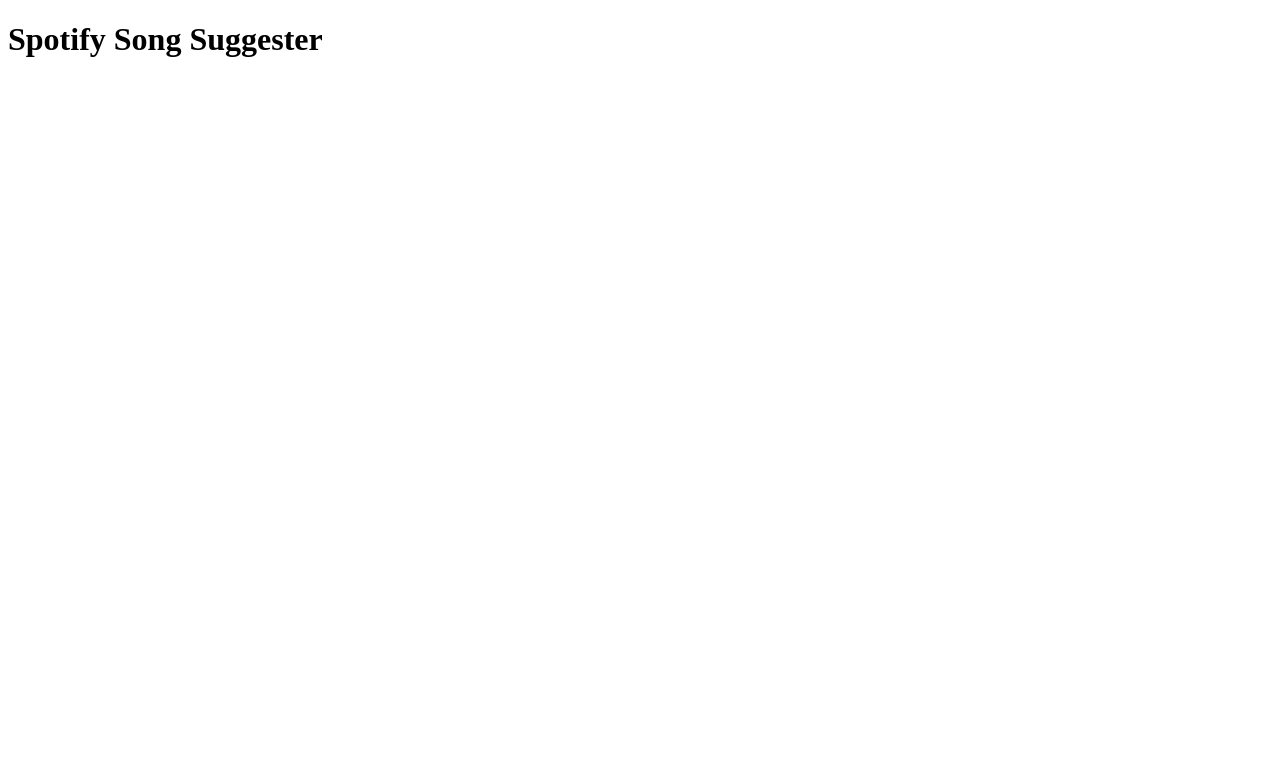
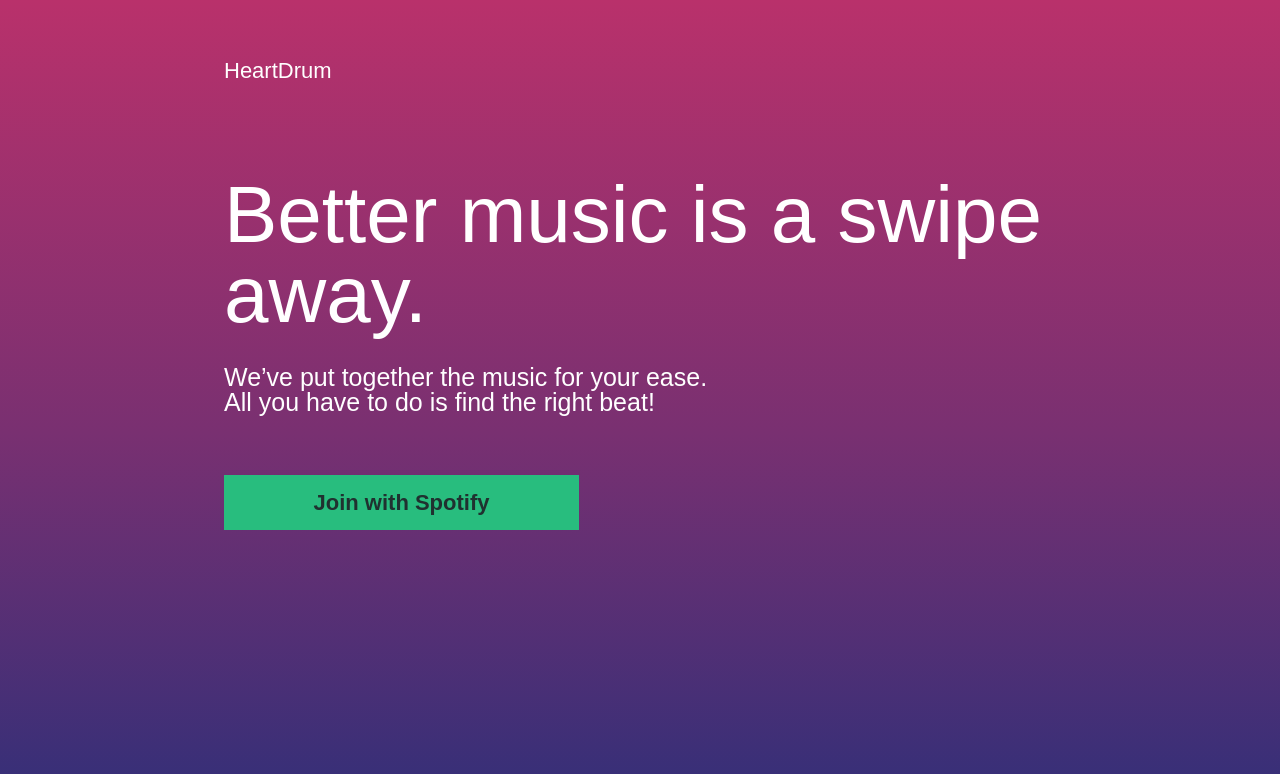
Before and after one commit to Spotify-Song-Suggester-4/Front-End, a React (Create React App) app: page / in a window 1280 px wide. Shown: the top 774 px of the page. Built offline with nearby package versions, Linux system fonts and the light colour scheme.

Commit message:
Add Homepage Hook Spotify API

```diff
--- a/package.json
+++ b/package.json
@@ -15,7 +15,8 @@
     "react-redux": "^7.2.0",
     "react-router-dom": "^5.1.2",
     "react-scripts": "3.4.1",
-    "redux": "^4.0.5"
+    "redux": "^4.0.5",
+    "styled-components": "^5.0.1"
   },
   "scripts": {
     "start": "react-scripts start",
@@ -51,5 +52,8 @@
       "last 1 firefox version",
       "last 1 safari version"
     ]
+  },
+  "devDependencies": {
+    "babel-plugin-styled-components": "^1.10.7"
   }
 }
--- a/public/index.html
+++ b/public/index.html
@@ -3,6 +3,7 @@
   <head>
     <meta charset="utf-8" />
     <link rel="icon" href="%PUBLIC_URL%/favicon.ico" />
+
     <meta name="viewport" content="width=device-width, initial-scale=1" />
     <meta name="theme-color" content="#000000" />
     <meta
--- a/src/App.js
+++ b/src/App.js
@@ -1,10 +1,23 @@
 import React from 'react';
+
+import { Switch, Route } from 'react-router-dom';
+import Home from './components/Home';
 
 function App() {
   return (
-    <div>
-      <h1>Spotify Song Suggester</h1>
-    </div>
+    <>
+      <Switch>
+        <Route path="/">
+          <Home />
+        </Route>
+        <Route path="/profile">
+          <h1>Profile</h1>
+        </Route>
+        <Route path="/profile">
+          <h1>Profile</h1>
+        </Route>
+      </Switch>
+    </>
   );
 }
 
--- /dev/null
+++ b/src/components/Home/index.jsx
@@ -0,0 +1,66 @@
+import React from 'react';
+import styled from 'styled-components';
+
+const HomeBody = styled.div`
+  width: 100vw;
+  height: 100vh;
+
+  background: linear-gradient(
+    180deg,
+    rgba(185, 49, 107, 1) 0%,
+    rgba(121, 48, 113, 1) 54%,
+    rgba(52, 47, 120, 1) 100%
+  );
+  .container {
+    width: 100%;
+    max-width: 832px;
+    margin: 0 auto;
+    padding: 10px 15px;
+    color: white;
+    .nav {
+      width: 100%;
+      height: 50px;
+      margin: 50px 0;
+      h1 {
+        font-size: 22px;
+      }
+    }
+    h2 {
+      font-size: 80px;
+
+      margin-top: 65px;
+    }
+    p {
+      font-size: 25px;
+      margin: 30px 0;
+    }
+    button {
+      width: 355px;
+      height: 55px;
+      font-size: 22px;
+      color: #203130;
+      background-color: #28bd7e;
+      border: none;
+      font-weight: bold;
+      margin: 30px 0;
+    }
+  }
+`;
+
+export default function Home(props) {
+  return (
+    <HomeBody>
+      <main className="container">
+        <div className="nav">
+          <h1>HeartDrum</h1>
+        </div>
+        <h2>Better music is a swipe away.</h2>
+        <p>
+          We’ve put together the music for your ease. <br /> All you have to do
+          is find the right beat!
+        </p>
+        <button>Join with Spotify</button>
+      </main>
+    </HomeBody>
+  );
+}
--- a/src/index.js
+++ b/src/index.js
@@ -1,7 +1,14 @@
+// Create React App
 import React from 'react';
 import ReactDOM from 'react-dom';
 import App from './App';
 
+import './reset.css';
+
+// Route
+import { BrowserRouter as Router } from 'react-router-dom';
+
+// Redux
 import { Provider } from 'react-redux';
 import { createStore } from 'redux';
 import spotifyApp from './reducers';
@@ -10,7 +17,9 @@
 
 ReactDOM.render(
   <Provider store={store}>
-    <App />
+    <Router>
+      <App />
+    </Router>
   </Provider>,
   document.getElementById('root')
 );
--- /dev/null
+++ b/src/reset.css
@@ -0,0 +1,451 @@
+/* http://meyerweb.com/eric/tools/css/reset/
+   v2.0-modified | 20110126
+   License: none (public domain)
+*/
+
+html,
+body,
+div,
+span,
+applet,
+object,
+iframe,
+h1,
+h2,
+h3,
+h4,
+h5,
+h6,
+p,
+blockquote,
+pre,
+a,
+abbr,
+acronym,
+address,
+big,
+cite,
+code,
+del,
+dfn,
+em,
+img,
+ins,
+kbd,
+q,
+s,
+samp,
+small,
+strike,
+strong,
+sub,
+sup,
+tt,
+var,
+b,
+u,
+i,
+center,
+dl,
+dt,
+dd,
+ol,
+ul,
+li,
+fieldset,
+form,
+label,
+legend,
+table,
+caption,
+tbody,
+tfoot,
+thead,
+tr,
+th,
+td,
+article,
+aside,
+canvas,
+details,
+embed,
+figure,
+figcaption,
+footer,
+header,
+hgroup,
+menu,
+nav,
+output,
+ruby,
+section,
+summary,
+time,
+mark,
+audio,
+video {
+  margin: 0;
+  padding: 0;
+  border: 0;
+  font-size: 100%;
+  font: inherit;
+  vertical-align: baseline;
+}
+
+/* make sure to set some focus styles for accessibility */
+:focus {
+  outline: 0;
+}
+
+/* HTML5 display-role reset for older browsers */
+article,
+aside,
+details,
+figcaption,
+figure,
+footer,
+header,
+hgroup,
+menu,
+nav,
+section {
+  display: block;
+}
+
+body {
+  line-height: 1;
+}
+
+ol,
+ul {
+  list-style: none;
+}
+
+blockquote,
+q {
+  quotes: none;
+}
+
+blockquote:before,
+blockquote:after,
+q:before,
+q:after {
+  content: '';
+  content: none;
+}
+
+table {
+  border-collapse: collapse;
+  border-spacing: 0;
+}
+
+input[type='search']::-webkit-search-cancel-button,
+input[type='search']::-webkit-search-decoration,
+input[type='search']::-webkit-search-results-button,
+input[type='search']::-webkit-search-results-decoration {
+  -webkit-appearance: none;
+  -moz-appearance: none;
+}
+
+input[type='search'] {
+  -webkit-appearance: none;
+  -moz-appearance: none;
+  -webkit-box-sizing: content-box;
+  -moz-box-sizing: content-box;
+  box-sizing: content-box;
+}
+
+textarea {
+  overflow: auto;
+  vertical-align: top;
+  resize: vertical;
+}
+
+/**
+ * Correct `inline-block` display not defined in IE 6/7/8/9 and Firefox 3.
+ */
+
+audio,
+canvas,
+video {
+  display: inline-block;
+  *display: inline;
+  *zoom: 1;
+  max-width: 100%;
+}
+
+/**
+ * Prevent modern browsers from displaying `audio` without controls.
+ * Remove excess height in iOS 5 devices.
+ */
+
+audio:not([controls]) {
+  display: none;
+  height: 0;
+}
+
+/**
+ * Address styling not present in IE 7/8/9, Firefox 3, and Safari 4.
+ * Known issue: no IE 6 support.
+ */
+
+[hidden] {
+  display: none;
+}
+
+/**
+ * 1. Correct text resizing oddly in IE 6/7 when body `font-size` is set using
+ *    `em` units.
+ * 2. Prevent iOS text size adjust after orientation change, without disabling
+ *    user zoom.
+ */
+
+html {
+  font-size: 100%; /* 1 */
+  -webkit-text-size-adjust: 100%; /* 2 */
+  -ms-text-size-adjust: 100%; /* 2 */
+}
+
+/**
+ * Address `outline` inconsistency between Chrome and other browsers.
+ */
+
+a:focus {
+  outline: thin dotted;
+}
+
+/**
+ * Improve readability when focused and also mouse hovered in all browsers.
+ */
+
+a:active,
+a:hover {
+  outline: 0;
+}
+
+/**
+ * 1. Remove border when inside `a` element in IE 6/7/8/9 and Firefox 3.
+ * 2. Improve image quality when scaled in IE 7.
+ */
+
+img {
+  border: 0; /* 1 */
+  -ms-interpolation-mode: bicubic; /* 2 */
+}
+
+/**
+ * Address margin not present in IE 6/7/8/9, Safari 5, and Opera 11.
+ */
+
+figure {
+  margin: 0;
+}
+
+/**
+ * Correct margin displayed oddly in IE 6/7.
+ */
+
+form {
+  margin: 0;
+}
+
+/**
+ * Define consistent border, margin, and padding.
+ */
+
+fieldset {
+  border: 1px solid #c0c0c0;
+  margin: 0 2px;
+  padding: 0.35em 0.625em 0.75em;
+}
+
+/**
+ * 1. Correct color not being inherited in IE 6/7/8/9.
+ * 2. Correct text not wrapping in Firefox 3.
+ * 3. Correct alignment displayed oddly in IE 6/7.
+ */
+
+legend {
+  border: 0; /* 1 */
+  padding: 0;
+  white-space: normal; /* 2 */
+  *margin-left: -7px; /* 3 */
+}
+
+/**
+ * 1. Correct font size not being inherited in all browsers.
+ * 2. Address margins set differently in IE 6/7, Firefox 3+, Safari 5,
+ *    and Chrome.
+ * 3. Improve appearance and consistency in all browsers.
+ */
+
+button,
+input,
+select,
+textarea {
+  font-size: 100%; /* 1 */
+  margin: 0; /* 2 */
+  vertical-align: baseline; /* 3 */
+  *vertical-align: middle; /* 3 */
+}
+
+/**
+ * Address Firefox 3+ setting `line-height` on `input` using `!important` in
+ * the UA stylesheet.
+ */
+
+button,
+input {
+  line-height: normal;
+}
+
+/**
+ * Address inconsistent `text-transform` inheritance for `button` and `select`.
+ * All other form control elements do not inherit `text-transform` values.
+ * Correct `button` style inheritance in Chrome, Safari 5+, and IE 6+.
+ * Correct `select` style inheritance in Firefox 4+ and Opera.
+ */
+
+button,
+select {
+  text-transform: none;
+}
+
+/**
+ * 1. Avoid the WebKit bug in Android 4.0.* where (2) destroys native `audio`
+ *    and `video` controls.
+ * 2. Correct inability to style clickable `input` types in iOS.
+ * 3. Improve usability and consistency of cursor style between image-type
+ *    `input` and others.
+ * 4. Remove inner spacing in IE 7 without affecting normal text inputs.
+ *    Known issue: inner spacing remains in IE 6.
+ */
+
+button,
+html input[type="button"], /* 1 */
+input[type="reset"],
+input[type="submit"] {
+  -webkit-appearance: button; /* 2 */
+  cursor: pointer; /* 3 */
+  *overflow: visible; /* 4 */
+}
+
+/**
+ * Re-set default cursor for disabled elements.
+ */
+
+button[disabled],
+html input[disabled] {
+  cursor: default;
+}
+
+/**
+ * 1. Address box sizing set to content-box in IE 8/9.
+ * 2. Remove excess padding in IE 8/9.
+ * 3. Remove excess padding in IE 7.
+ *    Known issue: excess padding remains in IE 6.
+ */
+
+input[type='checkbox'],
+input[type='radio'] {
+  box-sizing: border-box; /* 1 */
+  padding: 0; /* 2 */
+  *height: 13px; /* 3 */
+  *width: 13px; /* 3 */
+}
+
+/**
+ * 1. Address `appearance` set to `searchfield` in Safari 5 and Chrome.
+ * 2. Address `box-sizing` set to `border-box` in Safari 5 and Chrome
+ *    (include `-moz` to future-proof).
+ */
+
+input[type='search'] {
+  -webkit-appearance: textfield; /* 1 */
+  -moz-box-sizing: content-box;
+  -webkit-box-sizing: content-box; /* 2 */
+  box-sizing: content-box;
+}
+
+/**
+ * Remove inner padding and search cancel button in Safari 5 and Chrome
+ * on OS X.
+ */
+
+input[type='search']::-webkit-search-cancel-button,
+input[type='search']::-webkit-search-decoration {
+  -webkit-appearance: none;
+}
+
+/**
+ * Remove inner padding and border in Firefox 3+.
+ */
+
+button::-moz-focus-inner,
+input::-moz-focus-inner {
+  border: 0;
+  padding: 0;
+}
+
+/**
+ * 1. Remove default vertical scrollbar in IE 6/7/8/9.
+ * 2. Improve readability and alignment in all browsers.
+ */
+
+textarea {
+  overflow: auto; /* 1 */
+  vertical-align: top; /* 2 */
+}
+
+/**
+ * Remove most spacing between table cells.
+ */
+
+table {
+  border-collapse: collapse;
+  border-spacing: 0;
+}
+
+html,
+button,
+input,
+select,
+textarea {
+  color: #222;
+}
+
+::-moz-selection {
+  background: #b3d4fc;
+  text-shadow: none;
+}
+
+::selection {
+  background: #b3d4fc;
+  text-shadow: none;
+}
+
+img {
+  vertical-align: middle;
+}
+
+fieldset {
+  border: 0;
+  margin: 0;
+  padding: 0;
+}
+
+textarea {
+  resize: vertical;
+}
+
+.chromeframe {
+  margin: 0.2em 0;
+  background: #ccc;
+  color: #000;
+  padding: 0.2em 0;
+}
+
+* {
+  font-family: Arial, Helvetica, sans-serif;
+  /* border: 1px solid red !important; */
+}
```
